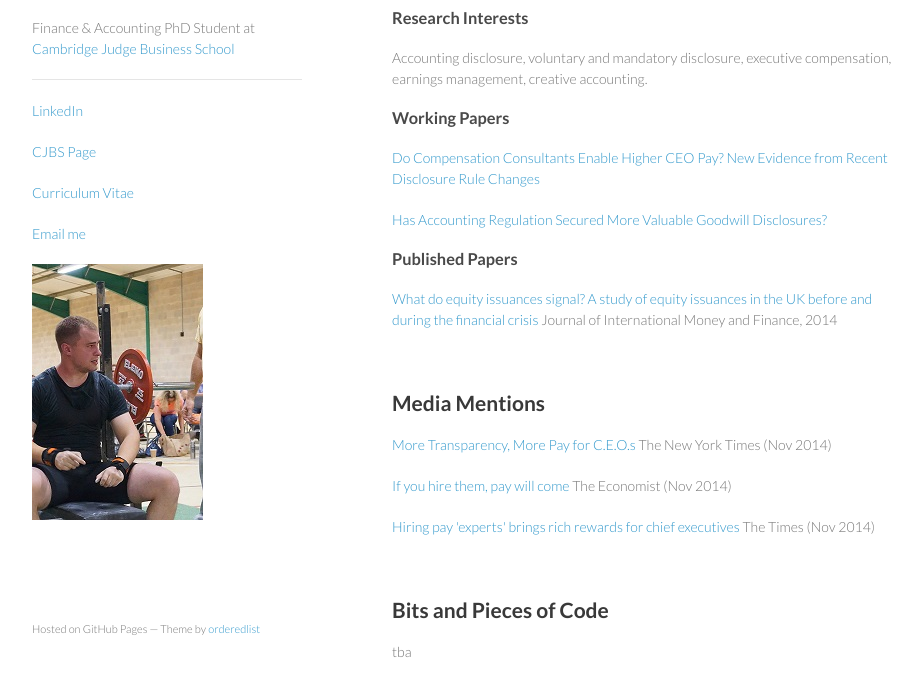
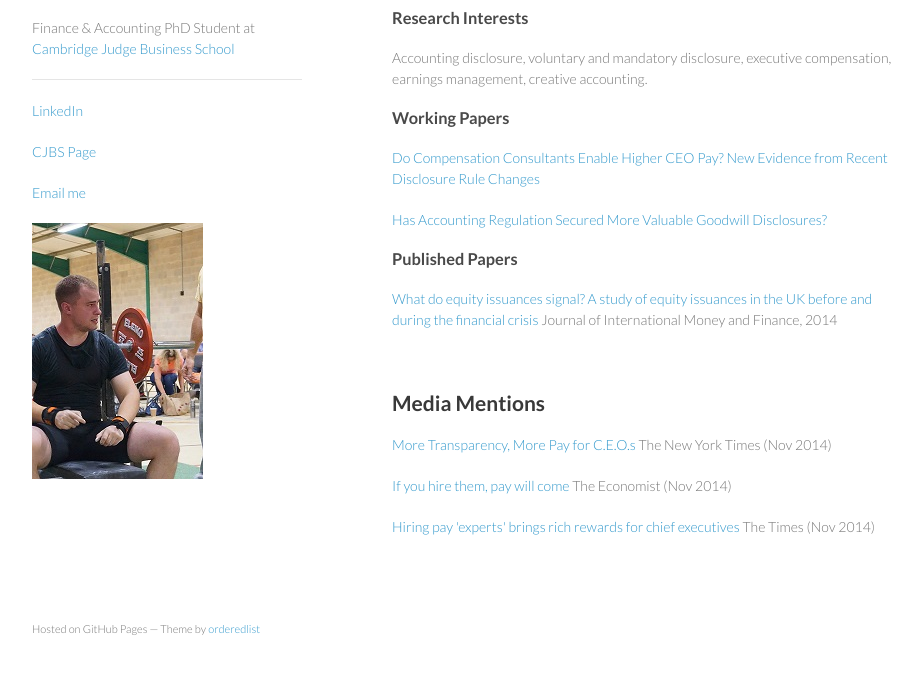
Before and after one commit to jfaasse/jfaasse.github.io, a plain HTML site: page index.html in a window 1280 px wide. Shown: the part 92-788 px from the top of the page, without its empty margins (178-1099 px from the left). Drawn offline with Linux system fonts and the light colour scheme.

Commit message:
update index
remove cv

```diff
--- a/index.html
+++ b/index.html
@@ -20,7 +20,6 @@
         <hr/>
         <p><a href="https://www.linkedin.com/pub/jonathan-faasse/16/a8b/68a">LinkedIn</a></p>
         <p><a href="http://www.jbs.cam.ac.uk/programmes/research-programmes/current-phd-students-a-z/jonathan-faasse/">CJBS Page</a></p>
-        <p><a href="JonathanFaasse.pdf">Curriculum Vitae</a></p>
         <p><a href="mailto:jrf49@cam.ac.uk">Email me</a><br></p>
         <img src="Jon.jpg" align="middle"/>
       </header>
@@ -39,8 +38,8 @@
         <p><a href="http://www.economist.com/blogs/buttonwood/2014/11/executive-pay">If you hire them, pay will come</a> The Economist (Nov 2014)</p>
         <p><a href="http://www.thetimes.co.uk/tto/business/industries/banking/article4269554.ece">Hiring pay 'experts' brings rich rewards for chief executives</a> The Times (Nov 2014)</p>
         <p><br></p>
-        <h2>Bits and Pieces of Code</h2>
-        <p>tba</p>
+        <!--<h2>Bits and Pieces of Code</h2>
+        <p>tba</p>-->
 
       </section>
       <footer>
```
